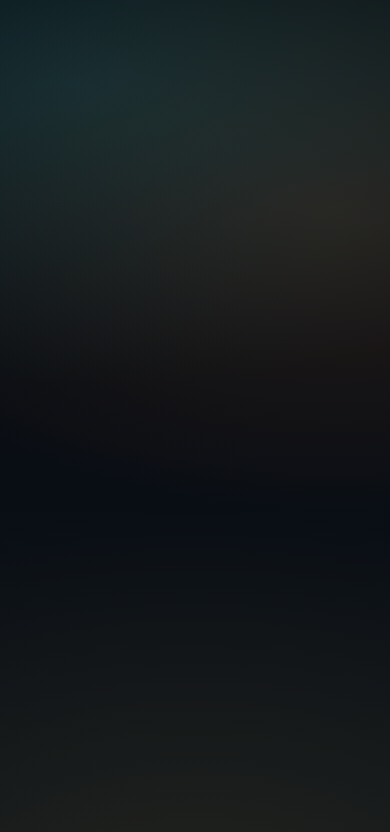
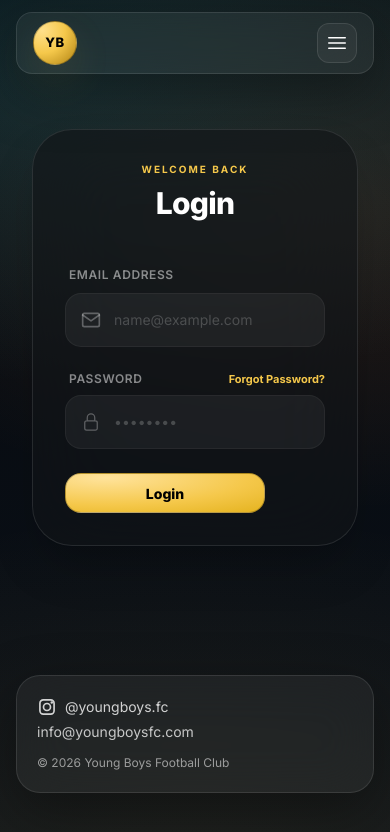
Before and after one commit to Prashu342004/Y-project, a React (Vite) app in the folder client/: page /login in a window 390 px wide. Before the commit this address had no page. Shown: the top 832 px of the page. Built offline with nearby package versions, Linux system fonts and the light colour scheme.

Commit message:
add login page and made navbar responsive

```diff
--- a/client/src/App.tsx
+++ b/client/src/App.tsx
@@ -2,6 +2,7 @@ import { BrowserRouter, Routes, Route } from "react-router-dom";
 import { HomePage } from "./pages/HomePage";
 import { AboutPage } from "./pages/AboutPage";
 import { ProfilePage } from "./pages/ProfilePage";
+import { LoginPage } from "./pages/LoginPage";
 import Layout from "./pages/Layout";
 
 export default function App() {
@@ -12,6 +13,7 @@ export default function App() {
           <Route path="/" element={<HomePage />} />
           <Route path="/about" element={<AboutPage />} />
           <Route path="/profile" element={<ProfilePage />} />
+          <Route path="/login" element={<LoginPage />} />
         </Route>
       </Routes>
     </BrowserRouter>
--- a/client/src/components/AttendencTable.tsx
+++ b/client/src/components/AttendanceTable.tsx
@@ -1,5 +1,5 @@
 
-export default function AttendencTable({ AttendanceDetails }: { AttendanceDetails: any }) {
+export function AttendanceTable({ AttendanceDetails }: { AttendanceDetails: any }) {
     let DateOfAbsent = AttendanceDetails?.date_of_absent
     let DateOfPresent = AttendanceDetails?.date_of_present
     let NonRepeatingTotalWorkingDays: any[] = []
--- a/client/src/components/MobileNavbar.tsx
+++ b/client/src/components/MobileNavbar.tsx
@@ -1,8 +1,11 @@
 import { NavLink } from "react-router-dom";
 import { cn } from "../lib/cn";
-import { Profile } from "./utility/Icon";
+import { IconHamburger, Profile } from "./utility/Icon";
+import { useState } from "react";
 
 export function MobileNavbar() {
+  const [isOpen, setIsOpen] = useState(false);
+
   return (
     <header className="fixed inset-x-0 top-0 z-50">
       <div className="mx-auto w-full max-w-[1200px] px-4 pt-3">
@@ -13,39 +16,89 @@ export function MobileNavbar() {
             "shadow-[0_18px_55px_rgba(0,0,0,.35)] px-4",
           )}
         >
-          <div className="hidden xs:grid place-items-center py-2">
-            <div className="grid h-11 w-11 place-items-center rounded-full border border-black/25 bg-[radial-gradient(120%_120%_at_20%_20%,#FFE08B,#F5C84B_45%,#9A6C00_110%)] text-[13px] font-extrabold tracking-[.6px] text-black shadow-[0_14px_40px_rgba(245,200,75,.10)]">
+          {/* Logo Section */}
+          <div className="grid place-items-start py-2 shrink-0 w-1/3">
+            <NavLink to="/" className="grid h-11 w-11 place-items-center rounded-full border border-black/25 bg-[radial-gradient(120%_120%_at_20%_20%,#FFE08B,#F5C84B_45%,#9A6C00_110%)] text-[13px] font-extrabold tracking-[.6px] text-black shadow-[0_14px_40px_rgba(245,200,75,.10)]">
               YB
-            </div>
+            </NavLink>
           </div>
-          <div className="flex gap-1 xs:gap-4 ">
-            <NavLink to="/" className={({ isActive }) =>
-              `w-fit place-items-center rounded-3xl p-2 sm:p-4 border text-[13px] font-extrabold tracking-[.6px]
-     shadow-[0_14px_40px_rgba(245,200,75,.10)] transition
+
+          {/* Desktop Links (Hidden on mobile) */}
+          <div className="hidden sm:flex gap-4 items-center w-full justify-between">
+            <NavLink to="/about" className={({ isActive }) =>
+              `order-2 w-fit px-6 py-2.5 rounded-2xl border text-[13px] font-extrabold tracking-[1px] transition uppercase
      ${isActive
                 ? "bg-[radial-gradient(120%_120%_at_20%_20%,#FFE08B,#F5C84B_45%,#9A6C00_110%)] text-black border-white"
-                : "bg-white/10 text-white border-black/25 hover:bg-white/20"
+                : "bg-white/5 text-white/70 border-white/10 hover:bg-white/10 hover:text-white"
               }`
             }>
-              HOME
+              About Us
             </NavLink>
-            <NavLink to="/about" className={({ isActive }) =>
-              `w-fit place-items-center rounded-3xl p-2 sm:p-4 border text-[13px] font-extrabold tracking-[.6px]
-     shadow-[0_14px_40px_rgba(245,200,75,.10)] transition
+            <NavLink to="/login" className={({ isActive }) =>
+              `order-3 w-fit px-6 py-2.5 rounded-2xl border text-[13px] font-extrabold tracking-[1px] transition uppercase
      ${isActive
                 ? "bg-[radial-gradient(120%_120%_at_20%_20%,#FFE08B,#F5C84B_45%,#9A6C00_110%)] text-black border-white"
-                : "bg-white/10 text-white border-black/25 hover:bg-white/20"
+                : "bg-white/5 text-white/70 border-white/10 hover:bg-white/10 hover:text-white"
               }`
             }>
-              ABOUT US
+              Login
+            </NavLink>
+            <NavLink to="/profile" className={({ isActive }) => cn('ml-auto order-1 ', isActive ? "bg-[radial-gradient(120%_120%_at_20%_20%,#FFE08B,#F5C84B_45%,#9A6C00_110%)] text-black border-white rounded-full p-1 transition" : "bg-white/10 text-white border border-black/25 rounded-full p-1 transition hover:bg-white/20")}>
+              <Profile className="size-8" />
             </NavLink>
           </div>
-          <NavLink to="/profile" className={({ isActive }) => isActive ? "bg-[radial-gradient(120%_120%_at_20%_20%,#FFE08B,#F5C84B_45%,#9A6C00_110%)] text-black border-white rounded-full p-1" : "bg-white/10 text-white border border-black/25 rounded-full p-1"}>
 
-            <Profile className="size-8" />
+          {/* Actions: Hamburger and Profile */}
+          <div className="flex items-center gap-2">
+            <button
+              onClick={() => setIsOpen(!isOpen)}
+              className="sm:hidden grid place-items-center size-10 rounded-xl bg-white/5 border border-white/10 text-white active:scale-95 transition-all"
+            >
+              <IconHamburger className={cn("size-6 transition-transform", isOpen && "rotate-90")} />
+            </button>
 
-          </NavLink>
+          </div>
+        </div>
 
+        {/* Mobile Menu Dropdown */}
+        <div
+          className={cn(
+            "sm:hidden mt-2 overflow-hidden transition-all duration-300 ease-in-out",
+            isOpen ? "max-h-48 opacity-100" : "max-h-0 opacity-0"
+          )}
+        >
+          <div className="flex flex-col gap-2 p-3 rounded-2xl border border-white/10 bg-black/60 backdrop-blur-2xl shadow-2xl">
+            <NavLink
+              to="/about"
+              onClick={() => setIsOpen(false)}
+              className={({ isActive }) => cn(
+                "w-full p-4 rounded-xl text-center text-[13px] font-extrabold tracking-[1px] uppercase transition",
+                isActive ? "bg-[#F5C84B] text-black" : "bg-white/5 text-white hover:bg-white/10"
+              )}
+            >
+              About Us
+            </NavLink>
+            <NavLink
+              to="/login"
+              onClick={() => setIsOpen(false)}
+              className={({ isActive }) => cn(
+                "w-full p-4 rounded-xl text-center text-[13px] font-extrabold tracking-[1px] uppercase transition",
+                isActive ? "bg-[#F5C84B] text-black" : "bg-white/5 text-white hover:bg-white/10"
+              )}
+            >
+              Login
+            </NavLink>
+            <NavLink
+              to="/profile"
+              onClick={() => setIsOpen(false)}
+              className={({ isActive }) => cn(
+                "w-full p-4 rounded-xl text-center text-[13px] font-extrabold tracking-[1px] uppercase transition",
+                isActive ? "bg-[#F5C84B] text-black" : "bg-white/5 text-white hover:bg-white/10"
+              )}
+            >
+              Profile
+            </NavLink>
+          </div>
         </div>
       </div>
     </header>
--- a/client/src/components/utility/Button.tsx
+++ b/client/src/components/utility/Button.tsx
@@ -1,4 +1,4 @@
-export function Button(props: { label: string }) {
+export function Button(props: { label: string, onClick: () => void }) {
     return (
         <a
             href="#"
--- a/client/src/components/utility/Icon.tsx
+++ b/client/src/components/utility/Icon.tsx
@@ -222,3 +222,43 @@ export function IconViewAll({ className, title = "View All" }: IconProps) {
 
   );
 }
+
+export function IconLock({ className, title = "Lock" }: IconProps) {
+  return (
+    <svg
+      xmlns="http://www.w3.org/2000/svg"
+      fill="none" viewBox="0 0 24 24" stroke-width="1.5"
+      stroke="currentColor"
+      className={className}
+      aria-label={title}>
+      <path
+        stroke-linecap="round"
+        stroke-linejoin="round"
+        d="M16.5 10.5V6.75a4.5 4.5 0 1 0-9 0v3.75m-.75
+  11.25h10.5a2.25 2.25 0 0 0 2.25-2.25v-6.75a2.25
+  2.25 0 0 0-2.25-2.25H6.75a2.25 2.25 0 0 0-2.25
+  2.25v6.75a2.25 2.25 0 0 0 2.25 2.25Z" />
+    </svg>
+
+  );
+}
+
+export function IconHamburger({ className, title = "Hamburger" }: IconProps) {
+  return (
+    <svg
+      xmlns="http://www.w3.org/2000/svg"
+      fill="none"
+      viewBox="0 0 24 24"
+      stroke-width="1.5"
+      stroke="currentColor"
+      className={className}
+      arial-label={title}>
+      <path
+        stroke-linecap="round"
+        stroke-linejoin="round"
+        d="M3.75 6.75h16.5M3.75 12h16.5m-16.5 5.25h16.5" />
+    </svg>
+
+
+  );
+}
--- /dev/null
+++ b/client/src/lib/axiosInstance.ts
@@ -0,0 +1,8 @@
+import axios from "axios";
+
+export const api = axios.create({
+    baseURL: "http://localhost:8000/",
+    headers: {
+        "Content-Type": "application/json",
+    },
+});
--- a/client/src/lib/fetch.ts
+++ b/client/src/lib/fetch.ts
@@ -1,4 +1,4 @@
-import axios from "axios";
+import { api } from "./axiosInstance";
 import { useEffect, useState } from "react";
 
 export const useFetch = (slug: string) => {
@@ -6,7 +6,7 @@ export const useFetch = (slug: string) => {
   const [error, setError] = useState<any>(null);
 
   useEffect(() => {
-    axios.get(`https://y-project-yyer.onrender.com${slug}`)
+    api.get(`${slug}`)
       .then(res => {
         setData(res.data);
       })
--- a/client/src/pages/LoginPage.tsx
+++ b/client/src/pages/LoginPage.tsx
@@ -1,7 +1,22 @@
-import { Link } from "react-router-dom";
 import { IconMail, IconLock } from "../components/utility/Icon";
+import { useState } from "react";
+import { api } from "../lib/axiosInstance";
+import { useNavigate } from "react-router-dom";
+
 
 export function LoginPage() {
+
+  const [email, setEmail] = useState("");
+  const [password, setPassword] = useState("");
+  const navigate = useNavigate();
+
+  function submitForm(e: React.SubmitEvent) {
+    e.preventDefault();
+
+    api.post("/auth/login",{email,password})
+    .then((res) => { if(res.data.success){navigate("/profile")}})
+    .catch(err => console.log(err))
+  }
   return (
     <div className="flex min-h-[80vh] items-center justify-center px-4 py-12">
       <div className="w-full max-w-md rounded-[2.5rem] border border-white/10 bg-[#121418]/60 p-8 shadow-2xl backdrop-blur-2xl sm:p-10">
@@ -14,7 +29,8 @@ export function LoginPage() {
           </h1>
         </div>
 
-        <form className="space-y-6" onSubmit={(e) => e.preventDefault()}>
+        <form className="space-y-6" onSubmit={submitForm}>
+
           <div className="space-y-2">
             <label className="text-xs font-semibold uppercase tracking-wider text-white/50 ml-1">
               Email Address
@@ -27,6 +43,9 @@ export function LoginPage() {
                 type="email"
                 placeholder="name@example.com"
                 className="w-full rounded-2xl border border-white/5 bg-white/5 py-4 pl-12 pr-4 text-sm text-white placeholder:text-white/20 focus:border-[#f5c84b]/50 focus:outline-none focus:ring-1 focus:ring-[#f5c84b]/50 transition-all"
+                onChange={
+                  (e) => setEmail(e.target.value)
+                }
                 required
               />
             </div>
@@ -38,7 +57,7 @@ export function LoginPage() {
                 Password
               </label>
               <a href="#" className="text-[11px] font-bold text-[#f5c84b] hover:opacity-80 transition-opacity">
-                Forgot?
+                Forgot Password?
               </a>
             </div>
             <div className="relative">
@@ -49,30 +68,18 @@ export function LoginPage() {
                 type="password"
                 placeholder="••••••••"
                 className="w-full rounded-2xl border border-white/5 bg-white/5 py-4 pl-12 pr-4 text-sm text-white placeholder:text-white/20 focus:border-[#f5c84b]/50 focus:outline-none focus:ring-1 focus:ring-[#f5c84b]/50 transition-all"
+                onChange={
+                  (e) => setPassword(e.target.value)
+                }
                 required
               />
             </div>
           </div>
+          <button className="inline-flex w-[200px] sm:max-w-[350px] h-[40px] items-center justify-center rounded-2xl border border-black/25 bg-[radial-gradient(130%_130%_at_20%_10%,#FFE39B,#F5C84B_55%,#D9A400_120%)] px-4 py-3.5 text-[14px] font-extrabold text-black transition active:scale-[0.99]"
+         type="submit">Login</button>
 
-          <button
-            type="submit"
-            className="group relative flex w-full items-center justify-center overflow-hidden rounded-2xl bg-gold-gradient py-4 text-sm font-extrabold text-black transition-all hover:shadow-[0_0_20px_rgba(245,200,75,0.3)] active:scale-[0.98]"
-          >
-            <span>Login to Dashboard</span>
-          </button>
         </form>
 
-        <div className="mt-10 text-center">
-          <p className="text-sm text-white/40">
-            Don't have an account?{" "}
-            <Link
-              to="/signup"
-              className="font-bold text-[#f5c84b] hover:underline underline-offset-4 decoration-2"
-            >
-              Sign up now
-            </Link>
-          </p>
-        </div>
       </div>
     </div>
   );
--- a/client/src/pages/ProfilePage.tsx
+++ b/client/src/pages/ProfilePage.tsx
@@ -2,7 +2,7 @@ import { ProfileHero } from "../components/ProfileHero";
 import { StatsSection } from "../components/StatsSection";
 import { ContactSection } from "../components/ContactSection";
 import { useFetch } from "../lib/fetch";
-import AttendenceTable from "../components/AttendenceTable";
+import { AttendanceTable } from "../components/AttendanceTable";
 import { useState } from "react";
 
 export function ProfilePage() {
@@ -28,7 +28,7 @@ export function ProfilePage() {
         />
         <ContactSection ContactDetails={ContactDetails} />
         {isVisible && (
-          <AttendenceTable AttendenceDetails={AttendenceDetails} />
+          <AttendanceTable AttendenceDetails={AttendenceDetails} />
         )}
       </div>
     </div>
--- a/client/src/pages/SignupPage.tsx
+++ /dev/null
@@ -1,108 +0,0 @@
-import { Link } from "react-router-dom";
-import { IconMail, IconLock, IconUser } from "../components/utility/Icon";
-
-export function SignupPage() {
-  return (
-    <div className="flex min-h-[90vh] items-center justify-center px-4 py-12">
-      <div className="w-full max-w-md rounded-[2.5rem] border border-white/10 bg-[#121418]/60 p-8 shadow-2xl backdrop-blur-2xl sm:p-10">
-        <div className="mb-10 text-center">
-          <h2 className="text-[10px] font-bold uppercase tracking-[0.2em] text-[#f5c84b]">
-            Join the Academy
-          </h2>
-          <h1 className="mt-2 text-3xl font-extrabold tracking-tight text-white">
-            Sign Up
-          </h1>
-        </div>
-
-        <form className="space-y-5" onSubmit={(e) => e.preventDefault()}>
-          <div className="space-y-2">
-            <label className="text-xs font-semibold uppercase tracking-wider text-white/50 ml-1">
-              Full Name
-            </label>
-            <div className="relative">
-              <div className="pointer-events-none absolute inset-y-0 left-0 flex items-center pl-4 text-white/30">
-                <IconUser className="h-5 w-5" />
-              </div>
-              <input
-                type="text"
-                placeholder="John Doe"
-                className="w-full rounded-2xl border border-white/5 bg-white/5 py-4 pl-12 pr-4 text-sm text-white placeholder:text-white/20 focus:border-[#f5c84b]/50 focus:outline-none focus:ring-1 focus:ring-[#f5c84b]/50 transition-all"
-                required
-              />
-            </div>
-          </div>
-
-          <div className="space-y-2">
-            <label className="text-xs font-semibold uppercase tracking-wider text-white/50 ml-1">
-              Email Address
-            </label>
-            <div className="relative">
-              <div className="pointer-events-none absolute inset-y-0 left-0 flex items-center pl-4 text-white/30">
-                <IconMail className="h-5 w-5" />
-              </div>
-              <input
-                type="email"
-                placeholder="name@example.com"
-                className="w-full rounded-2xl border border-white/5 bg-white/5 py-4 pl-12 pr-4 text-sm text-white placeholder:text-white/20 focus:border-[#f5c84b]/50 focus:outline-none focus:ring-1 focus:ring-[#f5c84b]/50 transition-all"
-                required
-              />
-            </div>
-          </div>
-
-          <div className="space-y-2">
-            <label className="text-xs font-semibold uppercase tracking-wider text-white/50 ml-1">
-              Password
-            </label>
-            <div className="relative">
-              <div className="pointer-events-none absolute inset-y-0 left-0 flex items-center pl-4 text-white/30">
-                <IconLock className="h-5 w-5" />
-              </div>
-              <input
-                type="password"
-                placeholder="••••••••"
-                className="w-full rounded-2xl border border-white/5 bg-white/5 py-4 pl-12 pr-4 text-sm text-white placeholder:text-white/20 focus:border-[#f5c84b]/50 focus:outline-none focus:ring-1 focus:ring-[#f5c84b]/50 transition-all"
-                required
-              />
-            </div>
-          </div>
-
-          <div className="space-y-2">
-            <label className="text-xs font-semibold uppercase tracking-wider text-white/50 ml-1">
-              Confirm Password
-            </label>
-            <div className="relative">
-              <div className="pointer-events-none absolute inset-y-0 left-0 flex items-center pl-4 text-white/30">
-                <IconLock className="h-5 w-5" />
-              </div>
-              <input
-                type="password"
-                placeholder="••••••••"
-                className="w-full rounded-2xl border border-white/5 bg-white/5 py-4 pl-12 pr-4 text-sm text-white placeholder:text-white/20 focus:border-[#f5c84b]/50 focus:outline-none focus:ring-1 focus:ring-[#f5c84b]/50 transition-all"
-                required
-              />
-            </div>
-          </div>
-
-          <button
-            type="submit"
-            className="group relative flex w-full items-center justify-center overflow-hidden rounded-2xl bg-gold-gradient py-4 mt-4 text-sm font-extrabold text-black transition-all hover:shadow-[0_0_20px_rgba(245,200,75,0.3)] active:scale-[0.98]"
-          >
-            <span>Create Account</span>
-          </button>
-        </form>
-
-        <div className="mt-8 text-center">
-          <p className="text-sm text-white/40">
-            Already have an account?{" "}
-            <Link
-              to="/login"
-              className="font-bold text-[#f5c84b] hover:underline underline-offset-4 decoration-2"
-            >
-              Login instead
-            </Link>
-          </p>
-        </div>
-      </div>
-    </div>
-  );
-}
```
Also changed, not shown: 1 other file (tests, documents, lock files or other folders). Lines whose indentation alone changed are shown as unchanged.
